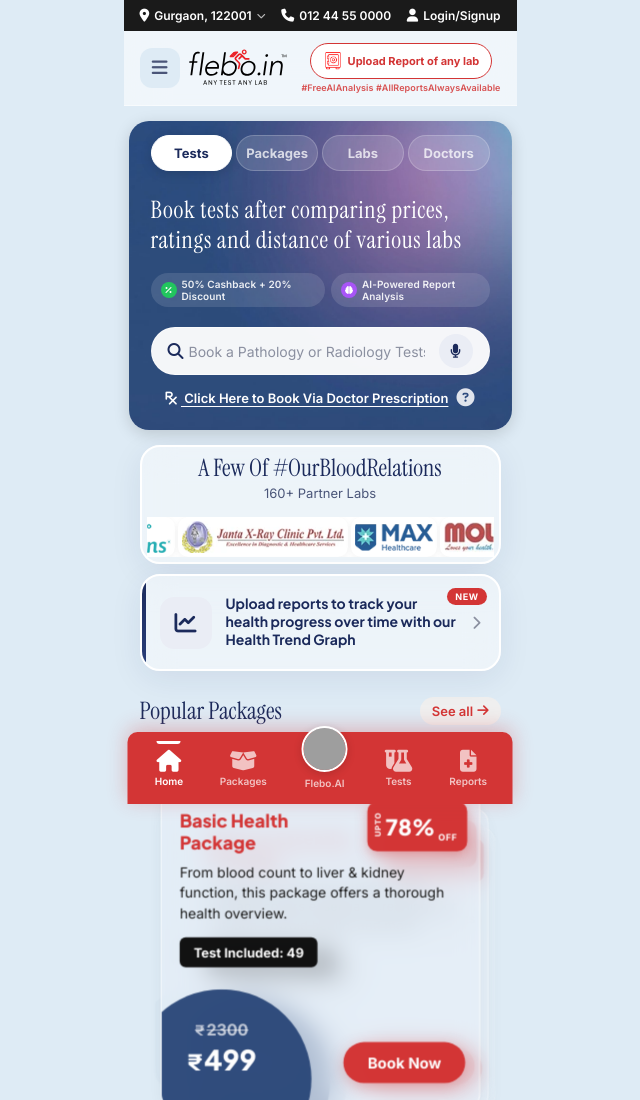
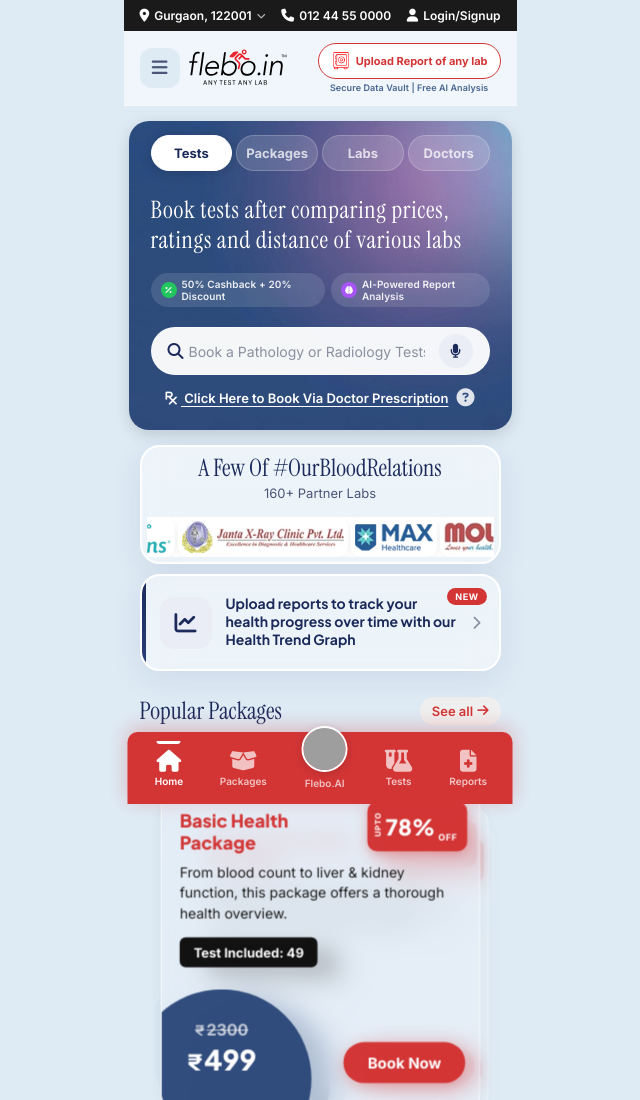
Before and after one commit to nileshbhandari-ui/Claude-projects, a plain HTML site: page Flebo-Redesign-New/flebo-redesign.html in a window 1280 px wide. Shown: the top 1100 px of the page, without its empty margins (320-960 px from the left). Drawn offline with nearby package versions, Linux system fonts and the light colour scheme; grey boxes are pictures that could not be loaded.

Commit message:
change tag text

```diff
--- a/Flebo-Redesign-New/flebo-redesign.html
+++ b/Flebo-Redesign-New/flebo-redesign.html
@@ -310,7 +310,7 @@
 .upload-report-tags {
   font-size: 9px;
   font-weight: 600;
-  color: var(--accent);
+  color: #2c4c7d;
   letter-spacing: 0.01em;
   opacity: 0.85;
   text-align: center;
@@ -2878,7 +2878,7 @@
         <img src="vault4.png" alt="Vault" class="vault-icon">
         Upload Report of any lab
       </button>
-      <div class="upload-report-tags">#FreeAIAnalysis #AllReportsAlwaysAvailable</div>
+      <div class="upload-report-tags">Secure Data Vault  |  Free AI Analysis</div>
     </div>
   </div>
 
```
